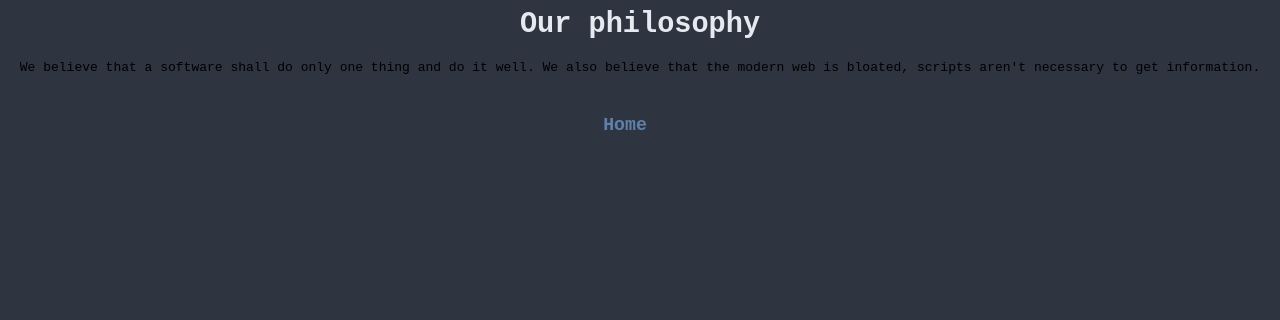
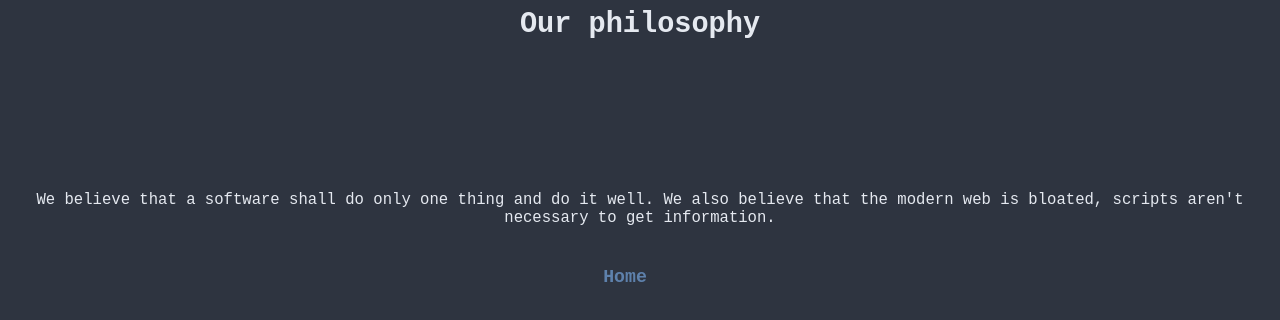
Before and after one commit to BunkerInnovations/bunkerinnovations.github.io, a plain HTML site: page pages/philosophy.html in a window 1280 px wide. Drawn offline with Linux system fonts and the light colour scheme.

Commit message:
Fixed color

```diff
--- a/styles/main.css
+++ b/styles/main.css
@@ -3,6 +3,7 @@ body
     background-color: #2E3440;
     font-family: Monospace;
     text-align: center;
+    color: #E5E9F0;
 }
 
 /* Links styling */
@@ -52,8 +53,11 @@ body
 
 .text
 {
+    margin-top: 150;
+    display: block;
+    font-size: 1.2em;
+}
 
-}
 /* Unordered lists */
 ul
 {
```
